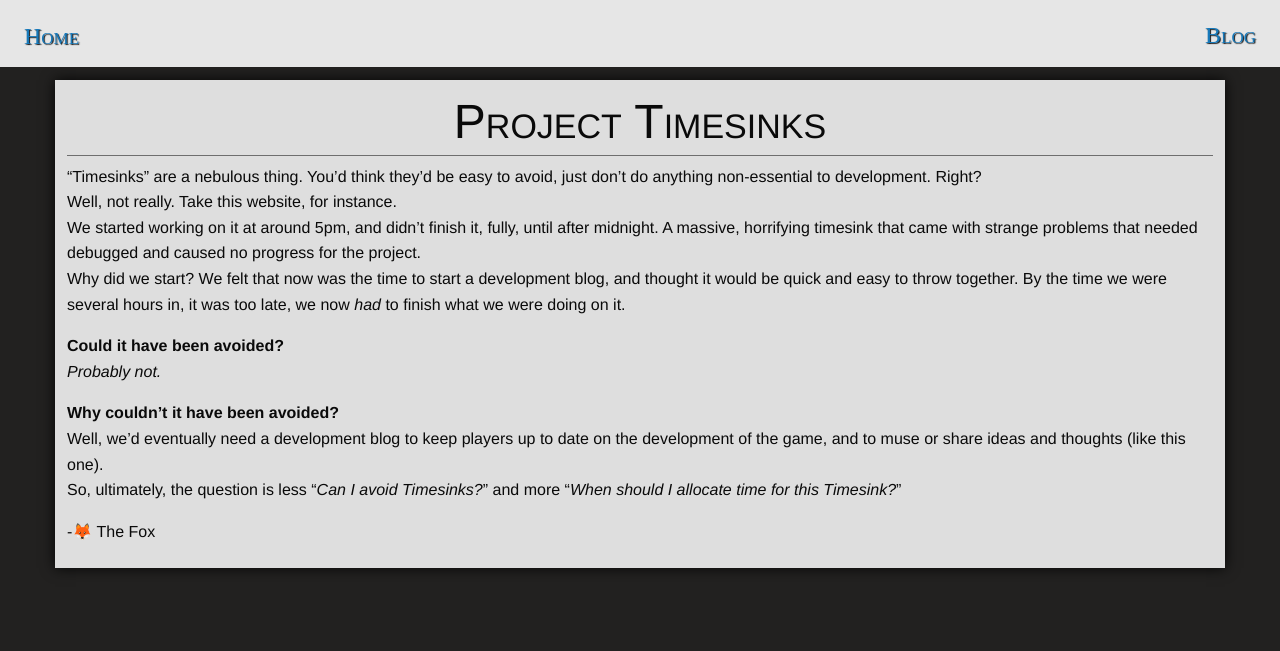
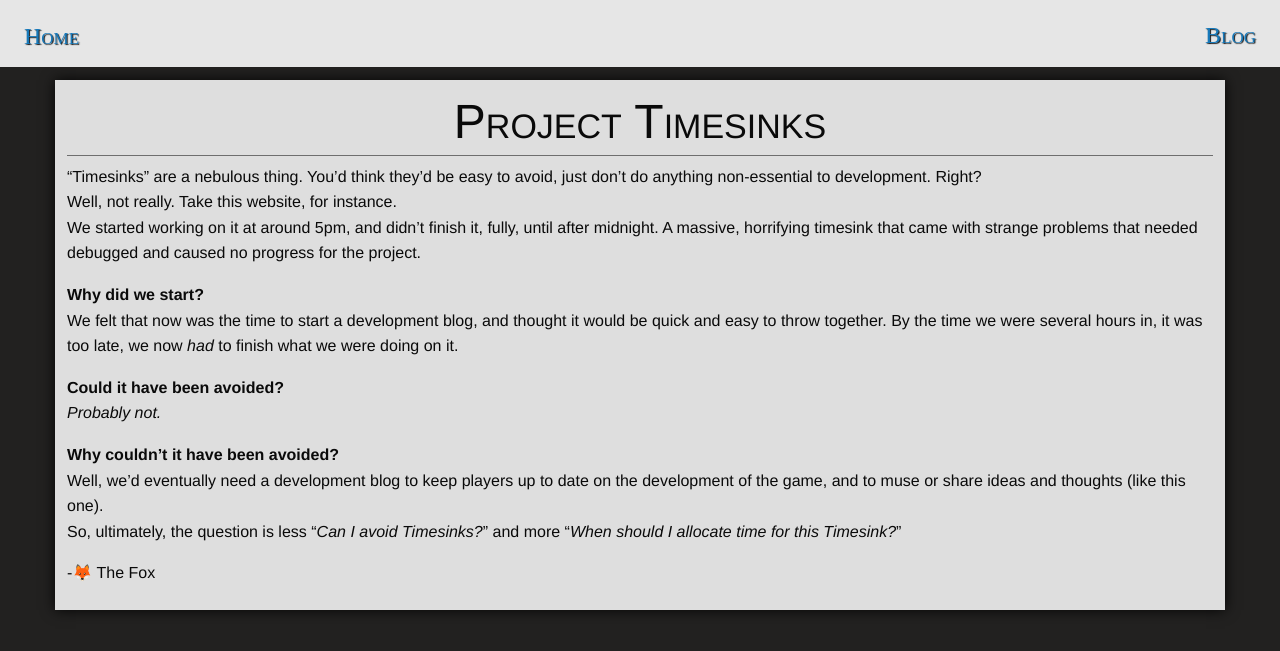
Before and after one commit to ori-sky/polar-space, a Jekyll site: the page built from _posts/2019-08-04-01-timesinks.md, in a window 1280 px wide. Shown: the top 651 px of the page. Built offline with Jekyll 4.4.1, drawn with Linux system fonts in a browser that asks for light colours; some web fonts are replaced; our own code applies the rules of GitHub Pages for plain Markdown files.

```diff
--- a/_posts/2019-08-04-01-timesinks.md
+++ b/_posts/2019-08-04-01-timesinks.md
@@ -7,7 +7,9 @@ description: A discussion on the curse that is "Timesinks" and what they can do
 "Timesinks" are a nebulous thing. You'd think they'd be easy to avoid, just don't do anything non-essential to development. Right?
 Well, not really. Take this website, for instance.
 We started working on it at around 5pm, and didn't finish it, fully, until after midnight. A massive, horrifying timesink that came with strange problems that needed debugged and caused no progress for the project.
-Why did we start? We felt that now was the time to start a development blog, and thought it would be quick and easy to throw together. By the time we were several hours in, it was too late, we now *had* to finish what we were doing on it.
+
+**Why did we start?**
+We felt that now was the time to start a development blog, and thought it would be quick and easy to throw together. By the time we were several hours in, it was too late, we now *had* to finish what we were doing on it.
 
 **Could it have been avoided?**
 *Probably not.*
```
Also changed, not shown: other parts of _posts/2019-08-04-01-timesinks.md (+2 -1 lines).
